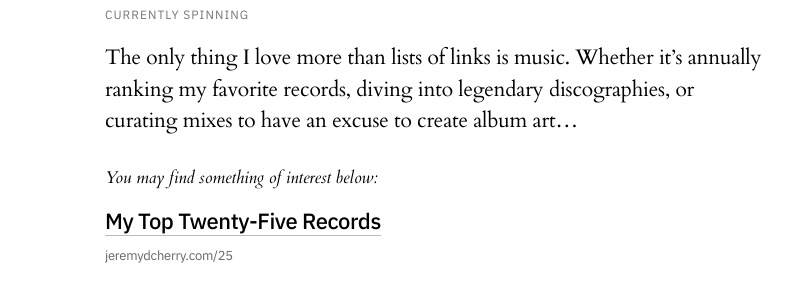
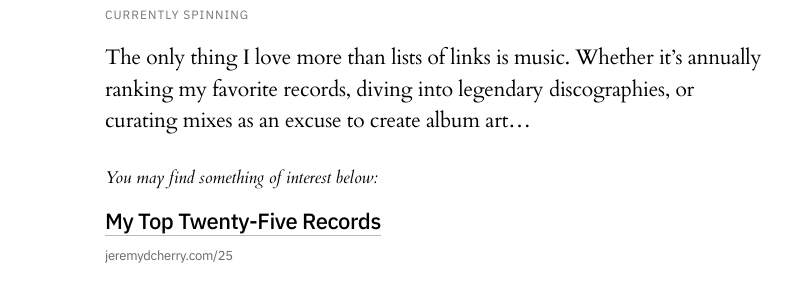
Before and after one commit to jeremydcherry/jeremydcherry.github.io, a Jekyll site: the page built from index.md, in a window 1280 px wide and 900 px high, scrolled down 2423 px. Shown: the part 251-551 px from the top of the window, without its empty margins (355-1147 px from the left). Built offline with Jekyll 4.4.1, drawn with Linux system fonts in a browser that asks for light colours.

Commit message:
Updated Home

```diff
--- a/index.md
+++ b/index.md
@@ -79,7 +79,7 @@ Looking for design resources? Here's an evergrowing list of curated design links
 
 #### Currently Spinning
 
-The only thing I love more than lists of links is music. Whether it’s annually ranking my favorite records, diving into legendary discographies, or curating mixes to have an excuse to create album art...
+The only thing I love more than lists of links is music. Whether it’s annually ranking my favorite records, diving into legendary discographies, or curating mixes as an excuse to create album art...
 
 ##### _You may find something of interest below:_
 
```
